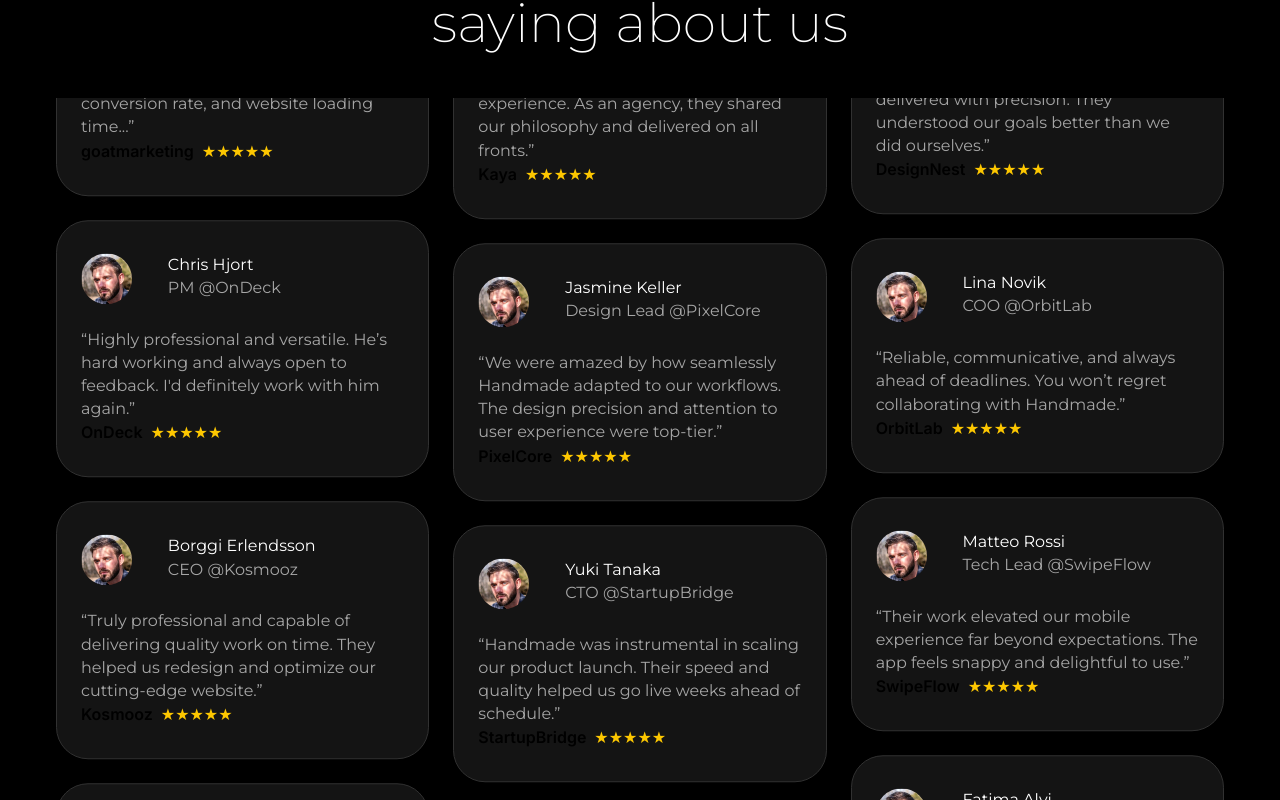
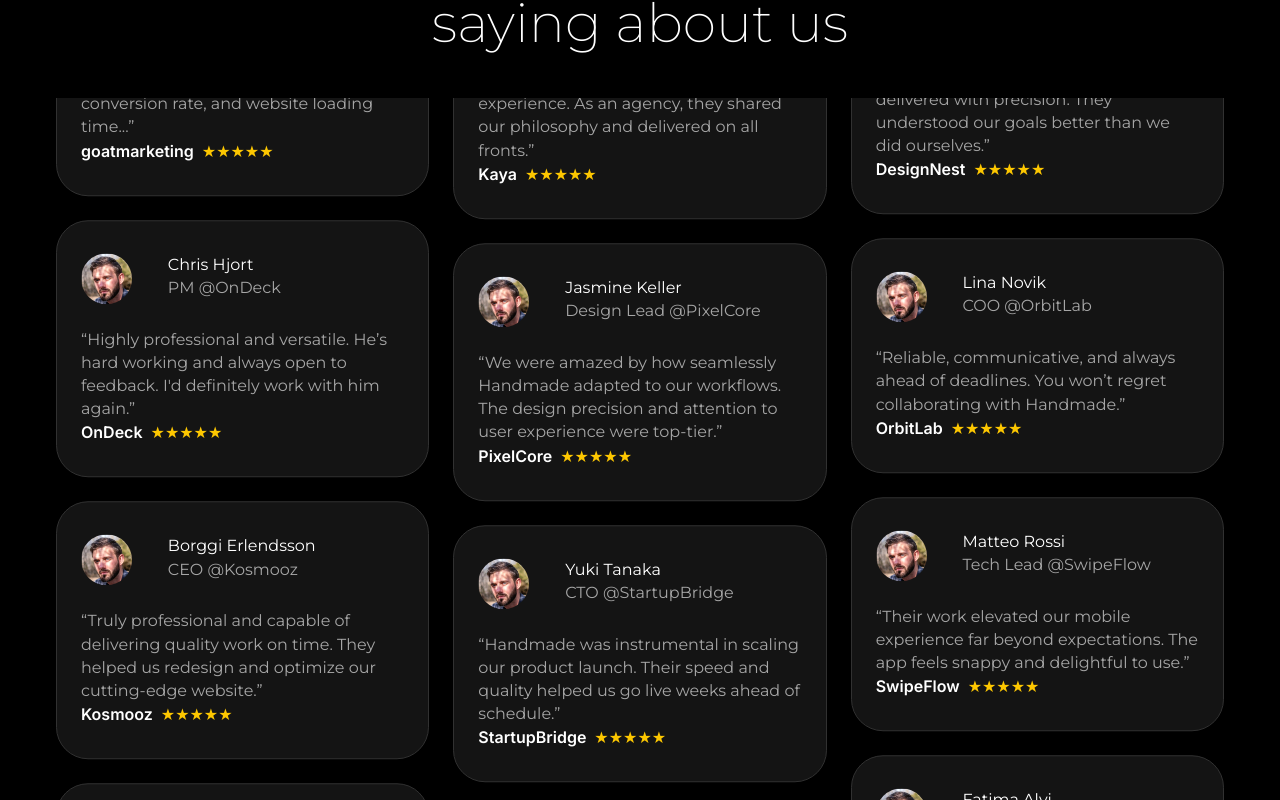
Before and after one commit to aswinullas18/Progbiz, a Next.js app: page / in a window 1280 px wide. Shown: the part 7760-8560 px from the top of the page. Built offline with nearby package versions, Linux system fonts and the light colour scheme.

Commit message:
Updated-latest

```diff
--- a/components/Home/Testimonials/Testimonials.tsx
+++ b/components/Home/Testimonials/Testimonials.tsx
@@ -146,7 +146,7 @@
                 <p className={`text-[#a6a6a6] leading-[23.2px] text-[16px] font-normal ${montserrat.className}`}>“{item.text}”</p>
 
                 <div className="mt-auto flex items-center justify-between">
-                  <span className="text-base font-medium flex items-center gap-2">
+                  <span className="text-white font-normal flex items-center gap-2">
                     {item.brand}
                     <span className="flex">
                       {[...Array(item.rating)].map((_, i) => (
```
